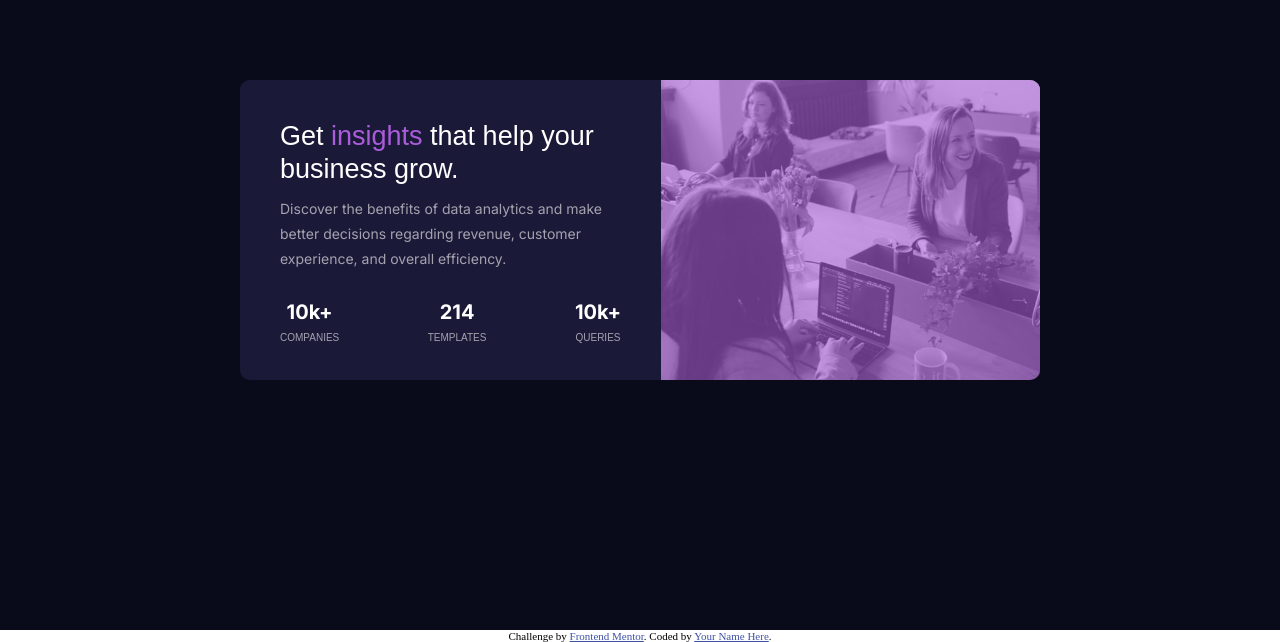
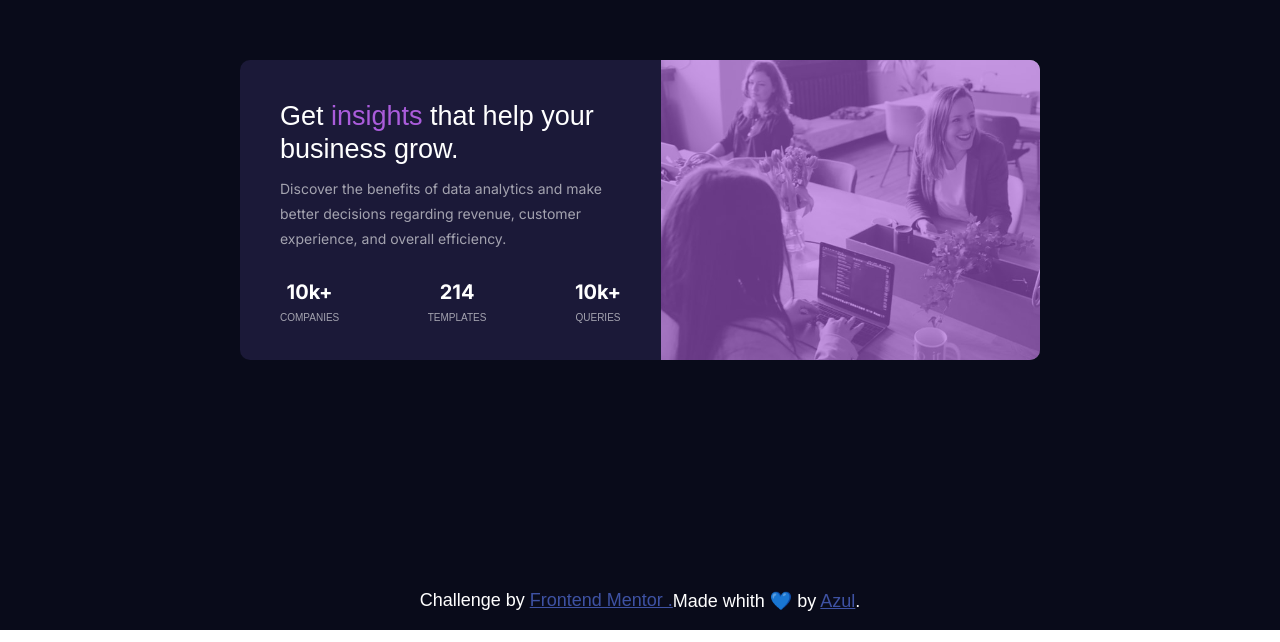
Before and after one commit to azulnietogomez/stats-component, a plain HTML site: page index.html in a window 1280 px wide. Shown: the part 170-812 px from the top of the page. Drawn offline with Linux system fonts and the light colour scheme.

Commit message:
add sign to the footer

```diff
--- a/index.html
+++ b/index.html
@@ -15,11 +15,6 @@
 
   <title>Frontend Mentor | Stats preview card component</title>
 
-  <!-- Feel free to remove these styles or customise in your own stylesheet 👍 -->
-  <style>
-    .attribution { font-size: 11px; text-align: center; }
-    .attribution a { color: hsl(228, 45%, 44%); }
-  </style>
 </head>
 <body>
 
@@ -45,8 +40,9 @@
 
 
   <div class="attribution">
-    Challenge by <a href="https://www.frontendmentor.io?ref=challenge" target="_blank">Frontend Mentor</a>.
-    Coded by <a href="#">Your Name Here</a>.
+    <p> Challenge by <a href="https://www.frontendmentor.io?ref=challenge" target="_blank">  Frontend Mentor .</a>  </p>
+    <p> Made whith 💙 by <a href="https://github.com/azulnietogomez"> Azul</a>. </p>
+
   </div>
 </body>
 </html>
--- a/mobile.css
+++ b/mobile.css
@@ -27,7 +27,7 @@ main {
     background-color: var(--very-dark-blue);
     min-width: 375px;
     width: 100%;
-    height: 100vh;
+    height: 95vh;
     padding: 60px 30px;
     display: flex;
     justify-content: center;
@@ -119,3 +119,24 @@ main {
     font-weight: 400;
     color: var(--transparent-white-2);
 }
+
+.attribution {
+    width: 100%;
+    height: 5vh;
+    display: flex;
+    justify-content: center;
+    align-items: top;
+    background-color: var(--very-dark-blue);
+}
+
+.attribution p {
+    font-family: sans-serif;
+    font-size: 1.8rem;
+    text-align: center;
+
+    color: white;
+}
+
+.attribution a {
+    color: hsl(228, 45%, 44%)
+}
```
